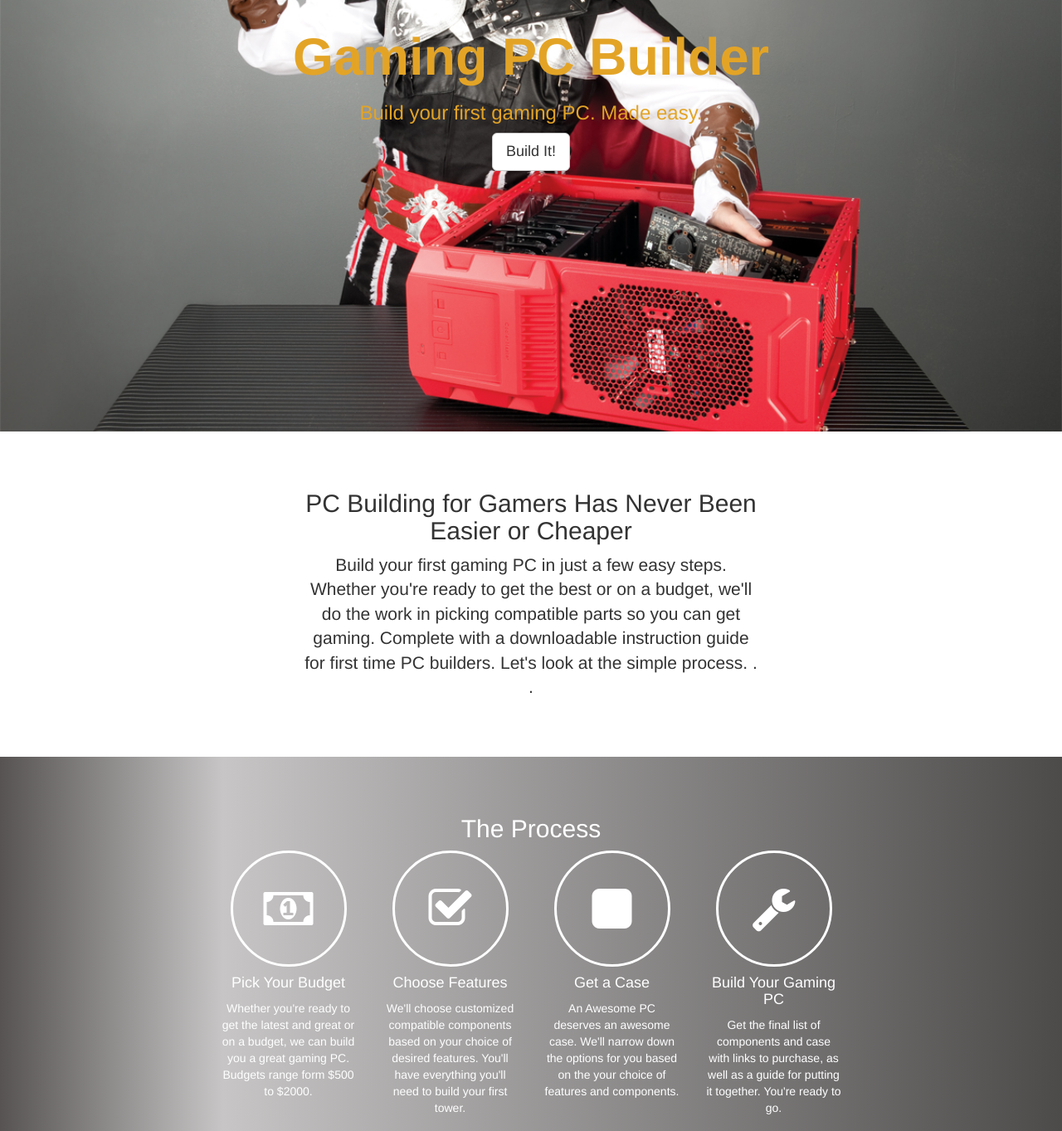
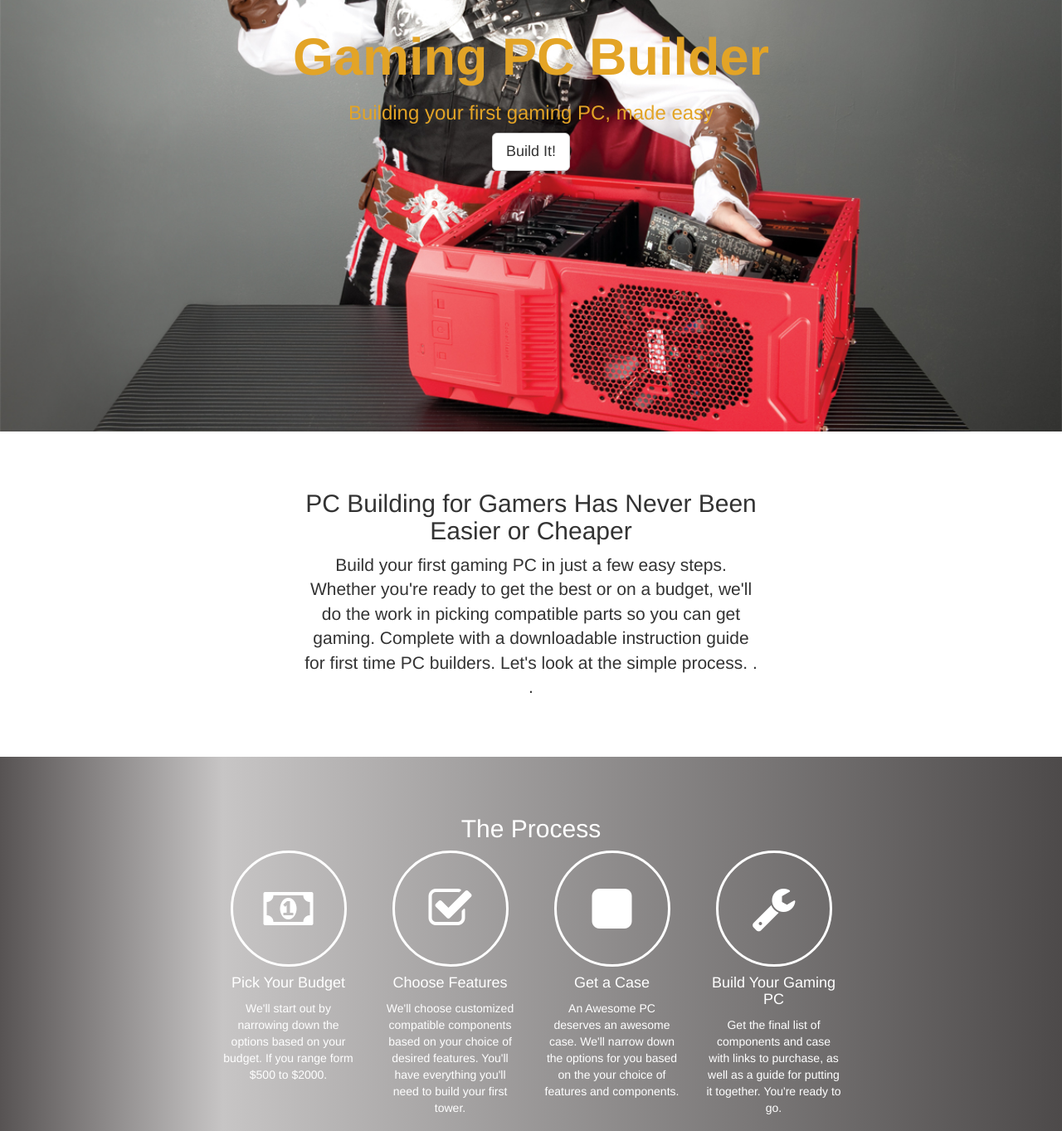
Before and after one commit to Bclayson/pc-builder-app-frontend, a website: page app/landing-page/index.html in a window 1280 px wide. Shown: the part 280-1643 px from the top of the page at 83% size. Drawn offline with Linux system fonts and the light colour scheme.

```diff
--- a/app/landing-page/index.html
+++ b/app/landing-page/index.html
@@ -44,7 +44,7 @@
     <div id="top" class="header">
         <div class="vert-text">
             <h1>Gaming PC Builder</h1>
-            <h3>Build your first gaming PC. Made easy.</h3>
+            <h3>Building your first gaming PC, made easy</h3>
             <a href="#about" class="btn btn-default btn-lg">Build It!</a>
         </div>
     </div>
@@ -79,7 +79,7 @@
                     <div class="service-item">
                         <i class="service-icon fa fa-money"></i>
                         <h4>Pick Your Budget</h4>
-                        <p>Whether you're ready to get the latest and great or on a budget, we can build you a great gaming PC. Budgets range form $500 to $2000. </p>
+                        <p>We'll start out by narrowing down the options based on your budget. If you  range form $500 to $2000. </p>
                     </div>
                 </div>
                 <div class="col-md-2 text-center">
```
